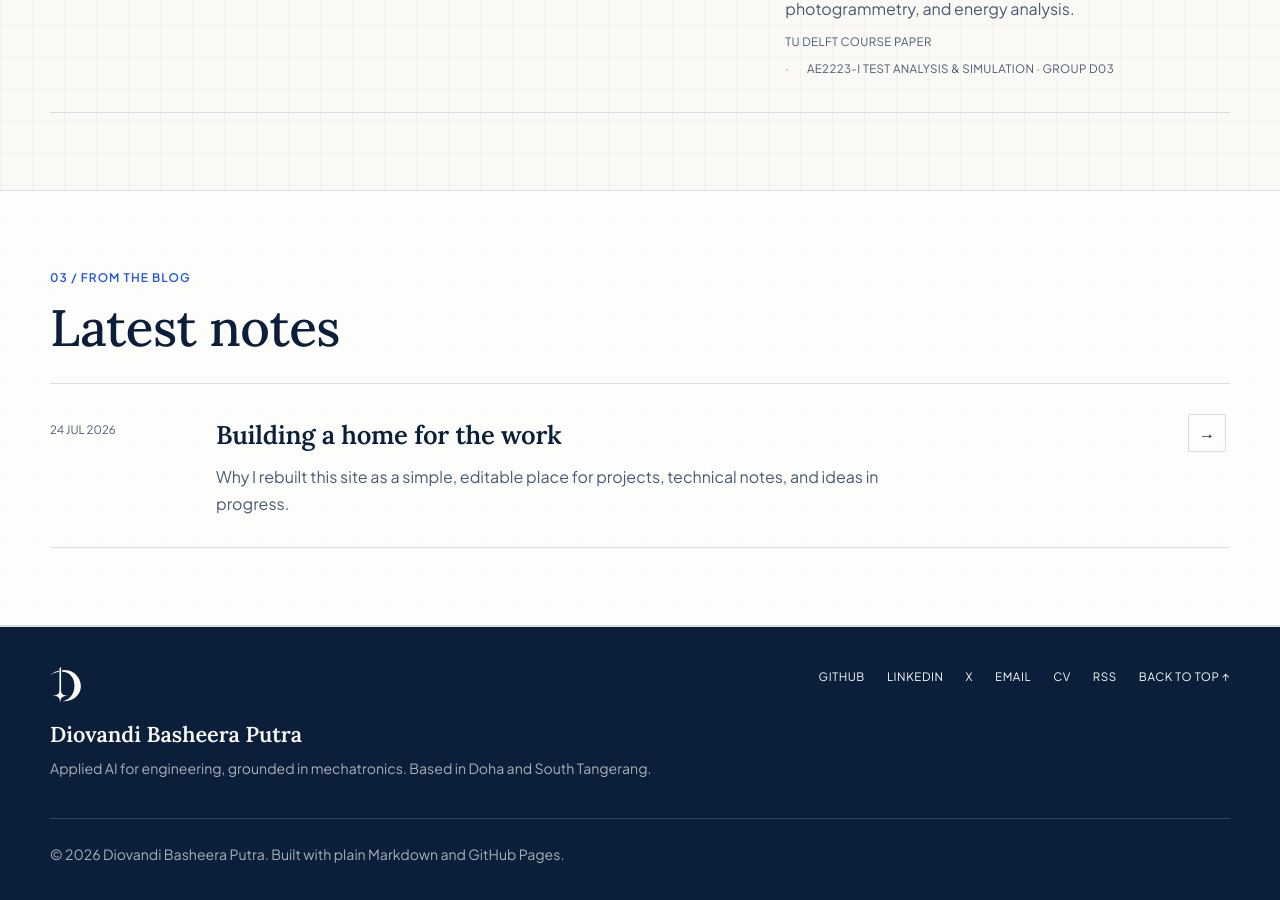
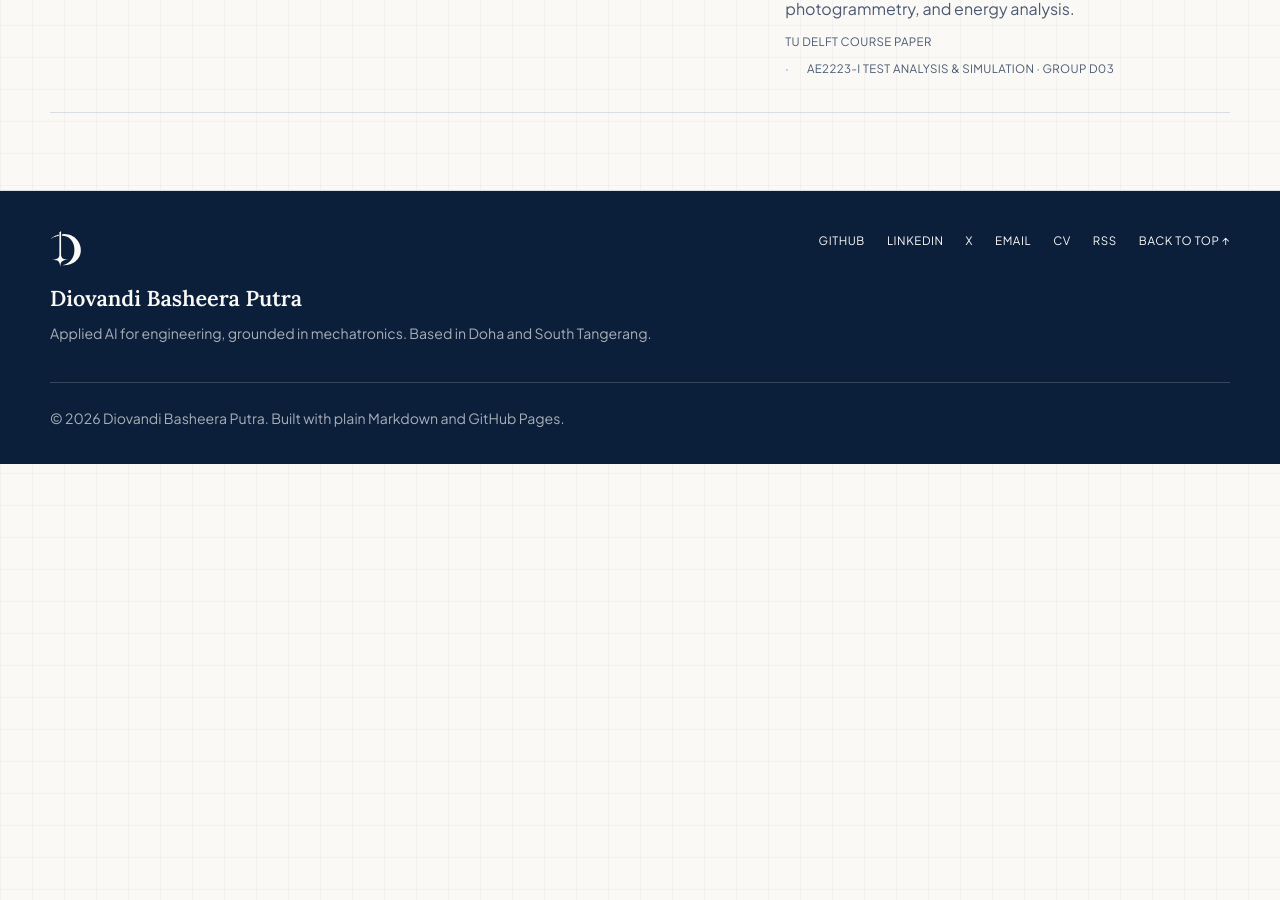
Before and after one commit to diovandi/diovandi.github.io, a Jekyll site: the page built from index.md, in a window 1280 px wide and 900 px high, scrolled down 3111 px. Built offline with Jekyll 4.4.1, drawn with Linux system fonts in a browser that asks for light colours; after the commit the page ends 3575 px from its top, so only the background shows below that.

Commit message:
Hide the home blog section and Blog nav link until there are three posts
A single post about the site itself made the blog look dormant. The
blog page and feed stay; the section and link return on their own once
three posts exist.

Co-Authored-By: Claude Opus 5.5 (1M context) <noreply@anthropic.com>
Claude-Session: https://claude.ai/code/session_01Kh2PPVzeR3kRafaNJjdNj4

```diff
--- a/_includes/header.html
+++ b/_includes/header.html
@@ -11,7 +11,7 @@
       <a href="{{ '/projects/' | relative_url }}"{% if page.url contains '/projects/' %} aria-current="page"{% endif %}>Projects</a>
       <a href="{{ '/publications/' | relative_url }}"{% if page.url contains '/publications/' %} aria-current="page"{% endif %}>Writing</a>
       <a href="{{ '/experience/' | relative_url }}"{% if page.url == '/experience/' %} aria-current="page"{% endif %}>Experience</a>
-      <a href="{{ '/blog/' | relative_url }}"{% if page.url contains '/blog/' %} aria-current="page"{% endif %}>Blog</a>
+      {% if site.posts.size >= 3 %}<a href="{{ '/blog/' | relative_url }}"{% if page.url contains '/blog/' %} aria-current="page"{% endif %}>Blog</a>{% endif %}
       <a href="{{ '/cv/' | relative_url }}"{% if page.url == '/cv/' %} aria-current="page"{% endif %}>CV</a>
       <a href="{{ '/about/' | relative_url }}"{% if page.url == '/about/' %} aria-current="page"{% endif %}>About</a>
       <a href="{{ site.data.profile.github_url }}" rel="me">GitHub <span aria-hidden="true">↗</span></a>
--- a/_layouts/home.html
+++ b/_layouts/home.html
@@ -69,6 +69,8 @@ layout: default
   </div>
 </section>
 
+{% comment %}The blog section and nav link appear once there are three posts.{% endcomment %}
+{% if site.posts.size >= 3 %}
 <section class="section ruled-section notes-section" aria-labelledby="latest-notes">
   <div class="shell">
     <div class="section-heading">
@@ -92,3 +94,4 @@ layout: default
     <a class="button button-secondary mobile-button" href="{{ '/blog/' | relative_url }}">View all posts</a>
   </div>
 </section>
+{% endif %}
```
